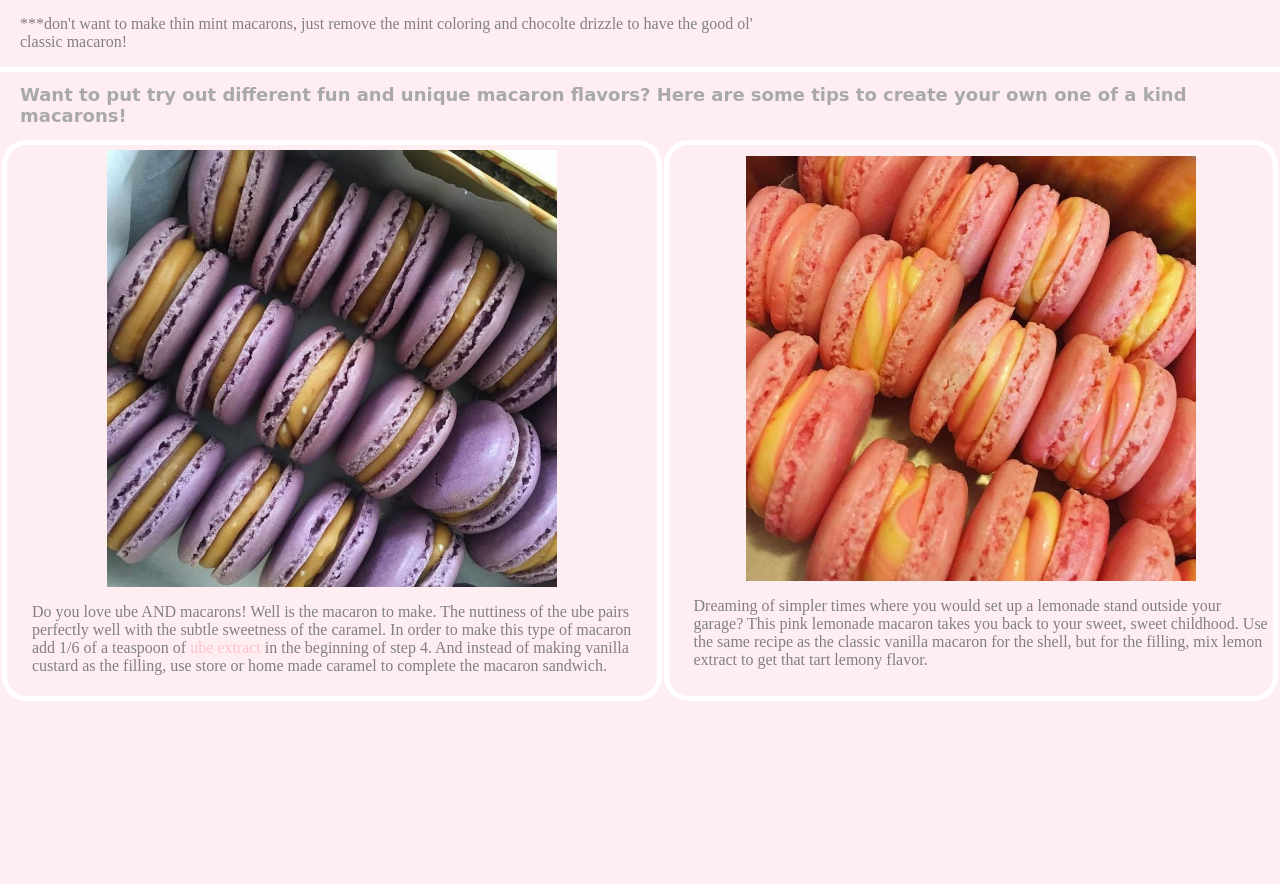
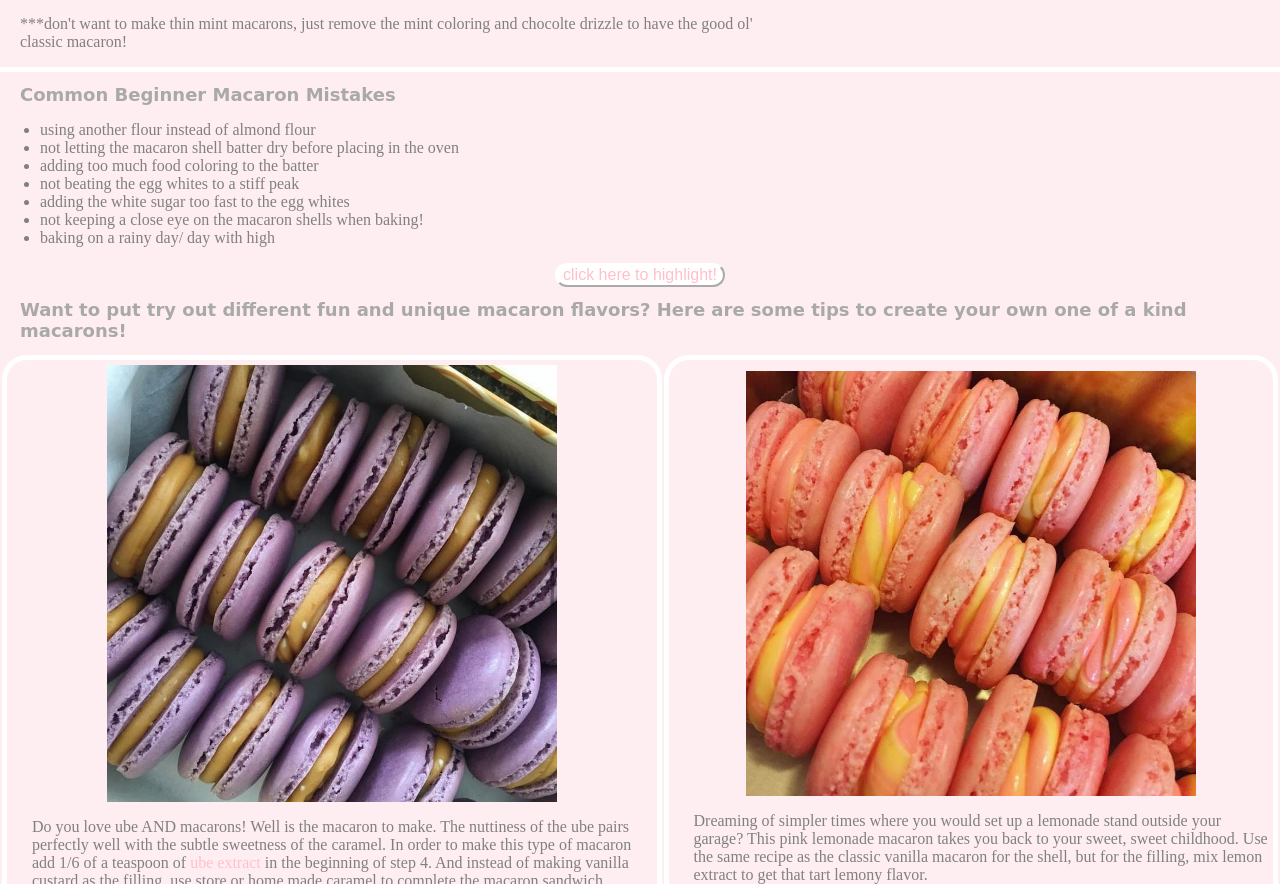
Before and after one commit to jwang154/Project, a plain HTML site: page recipeandtips.html in a window 1280 px wide. Shown: the part 911-1795 px from the top of the page. Before the commit the page ends 1614 px from the top, so only its background shows below. Drawn offline with Linux system fonts and the light colour scheme; a web font is replaced by a local one.

Commit message:
Update recipeandtips.html

```diff
--- a/recipeandtips.html
+++ b/recipeandtips.html
@@ -120,6 +120,15 @@
         display: block;
         margin: auto;
       }
+      button {
+        display: block;
+        margin: 0 auto;
+        color: pink;
+        background-color: white;
+        border-color: white;
+        border-radius: 25px;
+        font-size: medium;
+      }
       hr{
         border-top: 10px dashed white;
       }
@@ -143,6 +152,7 @@
         }
       }
       /* maximum width of 576px and sets the font-size of the same element to 1em. */
+
 
    </style>
 </head>
@@ -209,6 +219,19 @@
     </div>
     <br>
     <hr>
+    <h1>Common Beginner Macaron Mistakes </h1>
+
+    <ul id="mistakes">
+      <li>using another flour instead of almond flour</li>
+      <li>not letting the macaron shell batter dry before placing in the oven</li>
+      <li>adding too much food coloring to the batter</li>
+      <li>not beating the egg whites to a stiff peak</li>
+      <li>adding the white sugar too fast to the egg whites</li>
+      <li>not keeping a close eye on the macaron shells when baking!</li>
+      <li>baking on a rainy day/ day with high</li>
+    </ul>
+    <button>click here to highlight!</button>
+
     <h1>Want to put try out different fun and unique macaron flavors? Here are some tips to create your own one of a kind macarons!</h1>
     <table>
         <tr>
@@ -222,17 +245,6 @@
           </td>
         </tr>
       </table>
-
-    <!-- <div class="center">
-
-    <h2>The Ube Caramel Macaron</h2>
-    <img src="images/ubecar.jpg" alt="" width="450px">
-    <p>Do you love ube AND macarons! Well is the macaron to make. The nuttiness of the ube pairs perfectly well with the subtle sweetness of the caramel. In order to make this type of macaron add 1/6 of a teaspoon of <a href="https://www.amazon.com/Ube-Extract-Butterfly-2-oz/dp/B07JH4NG6R/ref=asc_df_B07JH4NG6R/?tag=hyprod-20&linkCode=df0&hvadid=459577931696&hvpos=&hvnetw=g&hvrand=9572071811080720341&hvpone=&hvptwo=&hvqmt=&hvdev=c&hvdvcmdl=&hvlocint=&hvlocphy=9031241&hvtargid=pla-944927582591&psc=1">ube extract</a> in the beginning of step 4. And instead of making vanilla custard as the filling, use store or home made caramel to complete the macaron sandwich</p>
-
-    <h2>The Pink Lemonade Macaron </h2>
-    <img src="images/pink lemon.jpg" alt="" width="450px">
-    <p>Dreaming of simpler times where you would set up a lemonade stand outside your garage? This pink lemonade macaron takes you back to your sweet sweet childhood. Use the same recipe as the classic vanilla macaron for the shell, but for the filling mix lemon extract to get that lemony flavor</p>
-</div> -->
 </div>
 <script>
      function typewriterEffect(element, delay) {
@@ -246,6 +258,20 @@
         });
       }
       typewriterEffect(document.getElementById("typewriter"), 100);
+//highlights the mistakes when button is click
+      function change() {
+       const stuff = document.querySelectorAll("#mistakes li");
+
+      stuff.forEach((item) => {
+       item.style.backgroundColor = "pink";
+       });
+      }
+    document.querySelector("button").addEventListener("click", function () {
+      change();
+    });
+
+
+
 </script>
 </body>
 </html>
```
